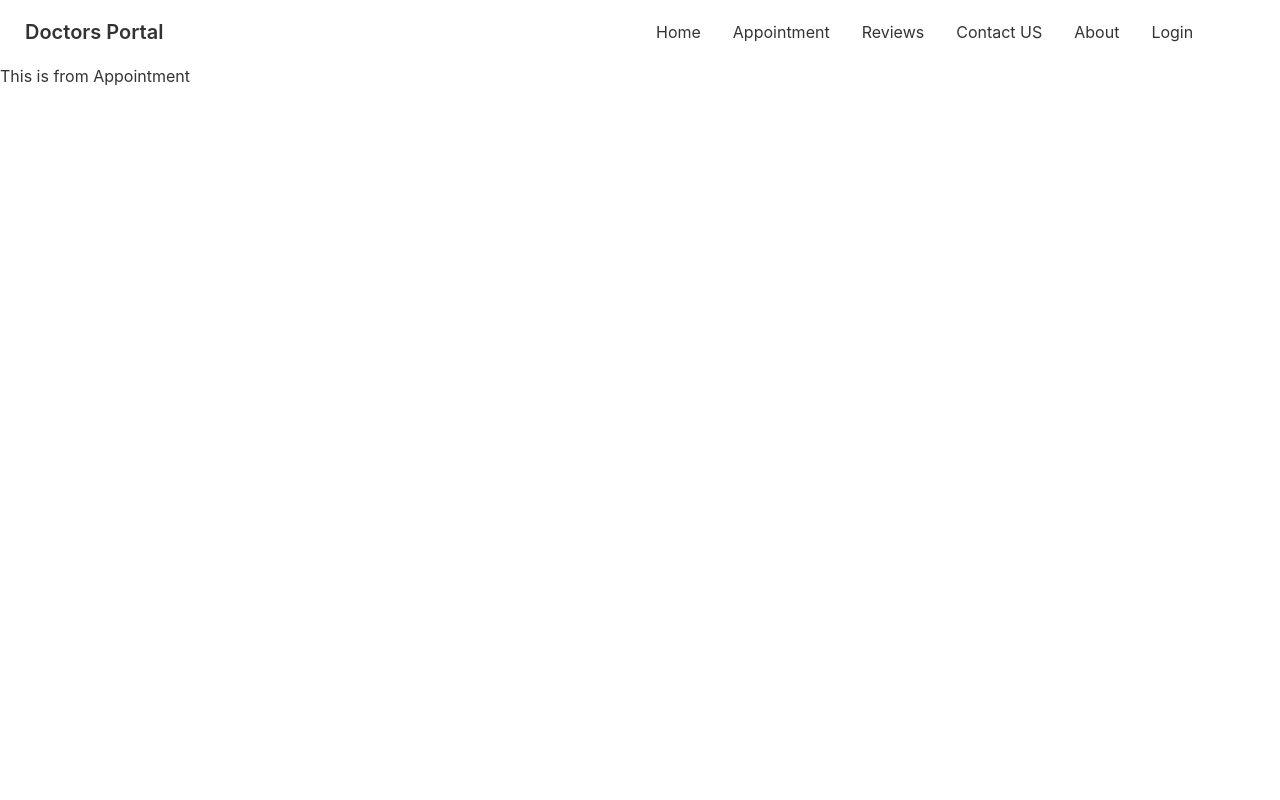
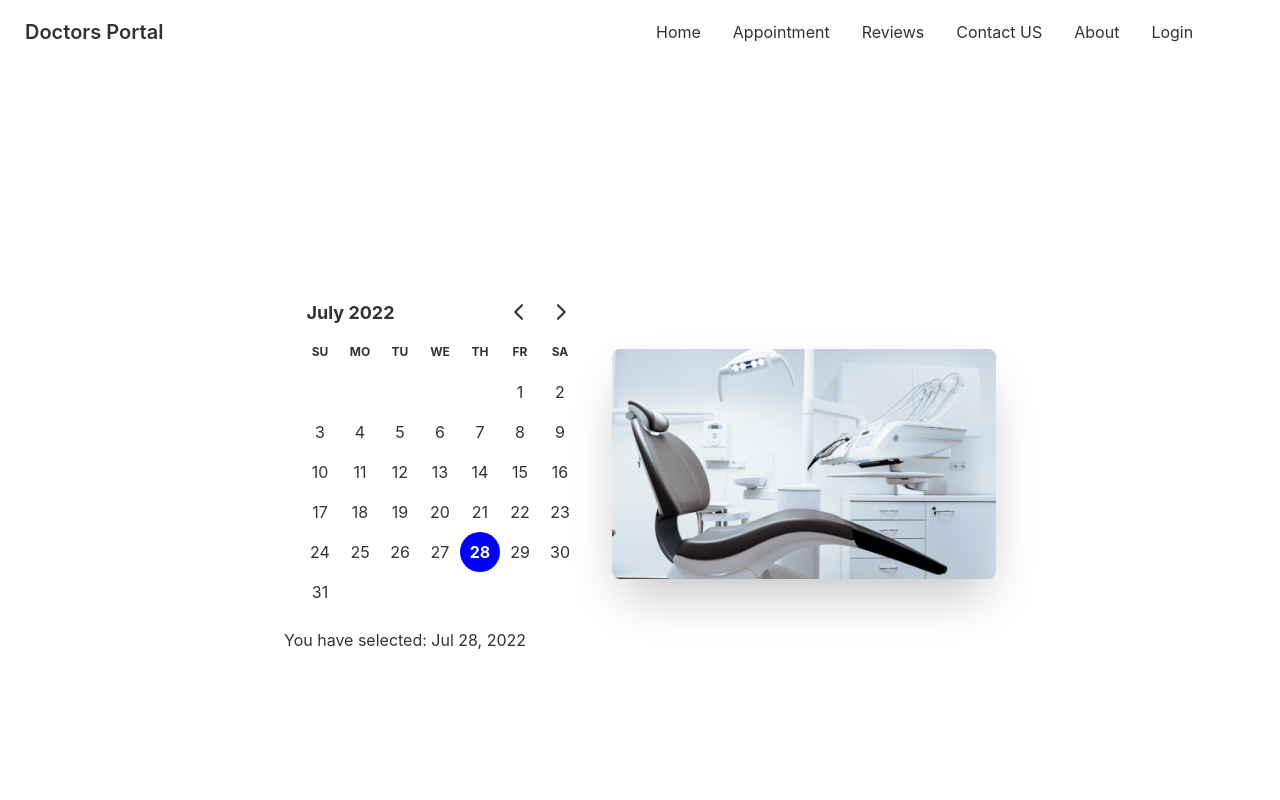
Before and after one commit to SuraiyaAkterTrishna/doctors-portal-client, a React (Create React App) app: page /appointment in a window 1280 px wide. Shown: the top 800 px of the page. Built offline with nearby package versions, Linux system fonts and the light colour scheme.

Commit message:
Create calendar using React day picker

```diff
--- a/package.json
+++ b/package.json
@@ -7,7 +7,9 @@
     "@testing-library/react": "^13.3.0",
     "@testing-library/user-event": "^13.5.0",
     "daisyui": "^2.15.2",
+    "date-fns": "^2.29.1",
     "react": "^18.1.0",
+    "react-day-picker": "^8.0.7",
     "react-dom": "^18.1.0",
     "react-router-dom": "^6.3.0",
     "react-scripts": "5.0.1",
--- a/src/App.js
+++ b/src/App.js
@@ -11,7 +11,7 @@
 
 function App() {
   return (
-    <div>
+    <div className='max-w-8xl mx-auto'>
       <Navbar></Navbar>
       <Routes>
         <Route path="/" element={<Home></Home>}/>
--- a/src/Pages/Appointment/Appointment.js
+++ b/src/Pages/Appointment/Appointment.js
@@ -1,9 +1,12 @@
 import React from 'react';
+import Footer from '../Shared/Footer';
+import AppointmentBanner from './AppointmentBanner';
 
 const Appointment = () => {
     return (
         <div>
-            <h2>This is from Appointment</h2>
+            <AppointmentBanner></AppointmentBanner>
+            <Footer></Footer>
         </div>
     );
 };
--- /dev/null
+++ b/src/Pages/Appointment/AppointmentBanner.js
@@ -0,0 +1,28 @@
+import React from 'react';
+import chair from '../../assets/images/chair.png';
+import { DayPicker } from 'react-day-picker';
+import 'react-day-picker/dist/style.css';
+import { useState } from 'react';
+import { format } from 'date-fns';
+
+
+const AppointmentBanner = () => {
+    const [date, setDate] = useState(new Date());
+    return (
+        <div class="hero min-h-screen">
+            <div class="hero-content flex-col lg:flex-row-reverse">
+                <img src={chair} class="max-w-sm rounded-lg shadow-2xl" alt='Dentist Chair' />
+                <div>
+                    <DayPicker
+                        mode="single"
+                        selected={date}
+                        onSelect={setDate}
+                    />
+                    <p>You have selected: {format(date, 'PP')}</p>
+                </div>
+            </div>
+        </div>
+    );
+};
+
+export default AppointmentBanner;
--- a/src/Pages/Home/Banner.js
+++ b/src/Pages/Home/Banner.js
@@ -5,9 +5,9 @@
 const Banner = () => {
     return (
             <div className="hero min-h-screen">
-                <div className="hero-content flex-col lg:flex-row-reverse chair-bg">
+                <div className="hero-content flex-col lg:flex-row-reverse chair-bg p-16">
                     <img src={chair} className="max-w-sm rounded-lg shadow-2xl" />
-                    <div>
+                    <div className='p-2'>
                         <h1 className="text-5xl font-bold">Your New Smile Starts Here</h1>
                         <p className="py-6">Provident cupiditate voluptatem et in. Quaerat fugiat ut assumenda excepturi exercitationem quasi.</p>
                         <PrimaryButton>Get Started</PrimaryButton>
--- a/src/Pages/Home/Home.js
+++ b/src/Pages/Home/Home.js
@@ -2,7 +2,7 @@
 import Banner from './Banner';
 import Care from './Care';
 import Contact from './Contact';
-import Footer from './Footer';
+import Footer from '../Shared/Footer';
 import Info from './Info';
 import MakeAppointment from './MakeAppointment';
 import Services from './Services';
--- a/src/Pages/Home/Info.js
+++ b/src/Pages/Home/Info.js
@@ -8,7 +8,7 @@
     return (
         <div className='grid grid-cols-1 lg:grid-cols-3 gap-5 px-12'>
             <InfoCard cardTitle="Opening Hours" bgClass="bg-gradient-to-r from-secondary to-primary" cardDetail="This is the first card" img={clock}></InfoCard>
-            <InfoCard cardTitle="Our locations" bgClass="bg-accent" cardDetail="This is the second card" img={marker}></InfoCard>
+            <InfoCard cardTitle="Our locations" bgClass="bg-black" cardDetail="This is the second card" img={marker}></InfoCard>
             <InfoCard cardTitle="Contact US" bgClass="bg-gradient-to-r from-secondary to-primary" cardDetail="This is the third card" img={phone}></InfoCard>
         </div>
     );
--- a/src/Pages/Home/InfoCard.js
+++ b/src/Pages/Home/InfoCard.js
@@ -3,7 +3,7 @@
 const InfoCard = ({img, cardTitle, bgClass, cardDetail}) => {
     return (
         <div className={`card lg:card-side bg-base-100 shadow-xl ${bgClass}`}>
-            <figure className='pl-6'>
+            <figure className='pl-6 pt-5'>
                 <img src={img} alt="Album" />
             </figure>
             <div className="card-body text-white">
--- a/src/Pages/Home/MakeAppointment.js
+++ b/src/Pages/Home/MakeAppointment.js
@@ -12,7 +12,7 @@
             <div className='flex-1 hidden lg:block'>
                 <img className='mt-[-100px]' src={doctor} alt="" />
             </div>
-            <div className='flex-1'>
+            <div className='flex-1 p-12'>
                 <h3 className='text-xl text-primary py-6 font-bold'>Appointment</h3>
                 <h2 className='text-3xl text-white'>Make an Appointment Today</h2>
                 <p className="py-6 text-white">It is a long established fact that a reader will be distracted by the readable content of a page when looking at its layout. The point of using Lorem Ipsumis that it has a more-or-less normal distribution of letters,as opposed to using 'Content here, content here', making it look like readable English. Many desktop publishing packages and web page</p>
```
Also changed, not shown: src/Pages/Shared/Footer.js (renamed from src/Pages/Home/Footer.js), 1 other file (tests, documents, lock files or other folders).
